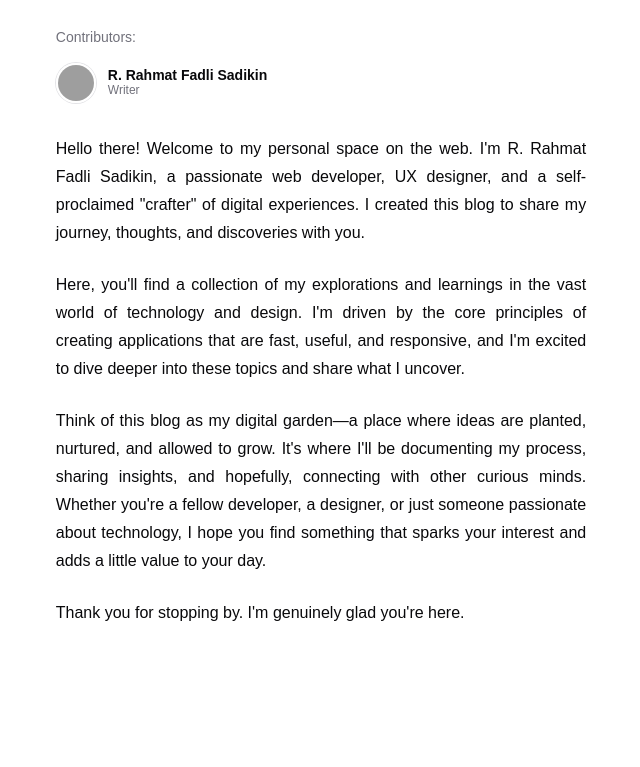
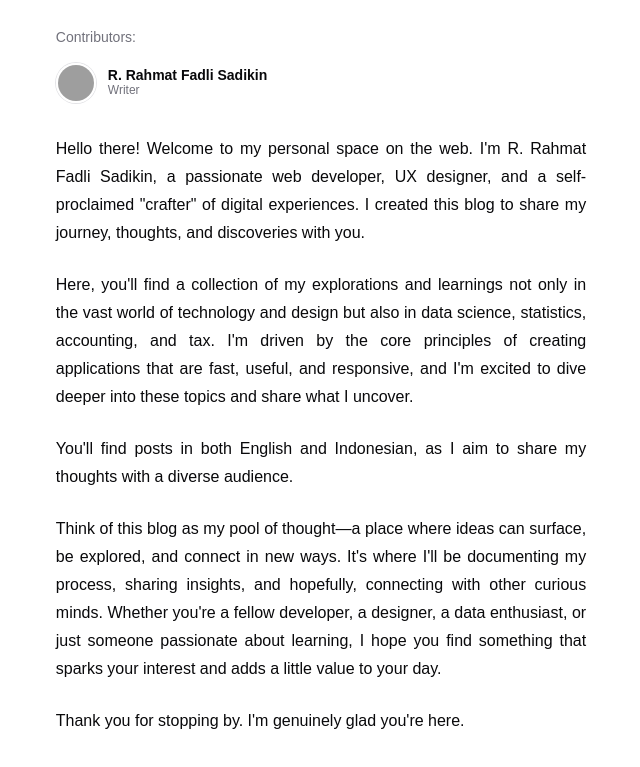
Before and after one commit to rafadlis/rafadlis.space, a Next.js app: page /blog/welcome in a window 1280 px wide. Shown: the part 313-1080 px from the top of the page, without its empty margins (319-959 px from the left). Before the commit the page ends 988 px from the top, so only its background shows below. Built offline with nearby package versions, Linux system fonts and the light colour scheme; grey boxes are pictures that could not be loaded.

Commit message:
refactor(blog): update welcome post content and title to better reflect the blog's theme and audience

```diff
--- a/app/blog/_posts/welcome.tsx
+++ b/app/blog/_posts/welcome.tsx
@@ -19,7 +19,7 @@ export default function Welcome() {
         <BlogMeta>
           <time dateTime="2024-06-08">Saturday, June 8 2024</time>
         </BlogMeta>
-        <BlogTitle>Welcome to My Digital Garden</BlogTitle>
+        <BlogTitle>Welcome to My Pool of Thought</BlogTitle>
         <BlogAuthors authors={postAuthors} />
       </BlogHeader>
       <BlogContent>
@@ -31,19 +31,24 @@ export default function Welcome() {
         </BlogParagraph>
         <BlogParagraph>
           Here, you&apos;ll find a collection of my explorations and learnings
-          in the vast world of technology and design. I&apos;m driven by the
-          core principles of creating applications that are fast, useful, and
+          not only in the vast world of technology and design but also in data
+          science, statistics, accounting, and tax. I&apos;m driven by the core
+          principles of creating applications that are fast, useful, and
           responsive, and I&apos;m excited to dive deeper into these topics and
           share what I uncover.
         </BlogParagraph>
         <BlogParagraph>
-          Think of this blog as my digital garden—a place where ideas are
-          planted, nurtured, and allowed to grow. It&apos;s where I&apos;ll be
-          documenting my process, sharing insights, and hopefully, connecting
-          with other curious minds. Whether you&apos;re a fellow developer, a
-          designer, or just someone passionate about technology, I hope you find
-          something that sparks your interest and adds a little value to your
-          day.
+          You&apos;ll find posts in both English and Indonesian, as I aim to
+          share my thoughts with a diverse audience.
+        </BlogParagraph>
+        <BlogParagraph>
+          Think of this blog as my pool of thought—a place where ideas can
+          surface, be explored, and connect in new ways. It&apos;s where
+          I&apos;ll be documenting my process, sharing insights, and hopefully,
+          connecting with other curious minds. Whether you&apos;re a fellow
+          developer, a designer, a data enthusiast, or just someone passionate
+          about learning, I hope you find something that sparks your interest
+          and adds a little value to your day.
         </BlogParagraph>
         <BlogParagraph>
           Thank you for stopping by. I&apos;m genuinely glad you&apos;re here.
```
